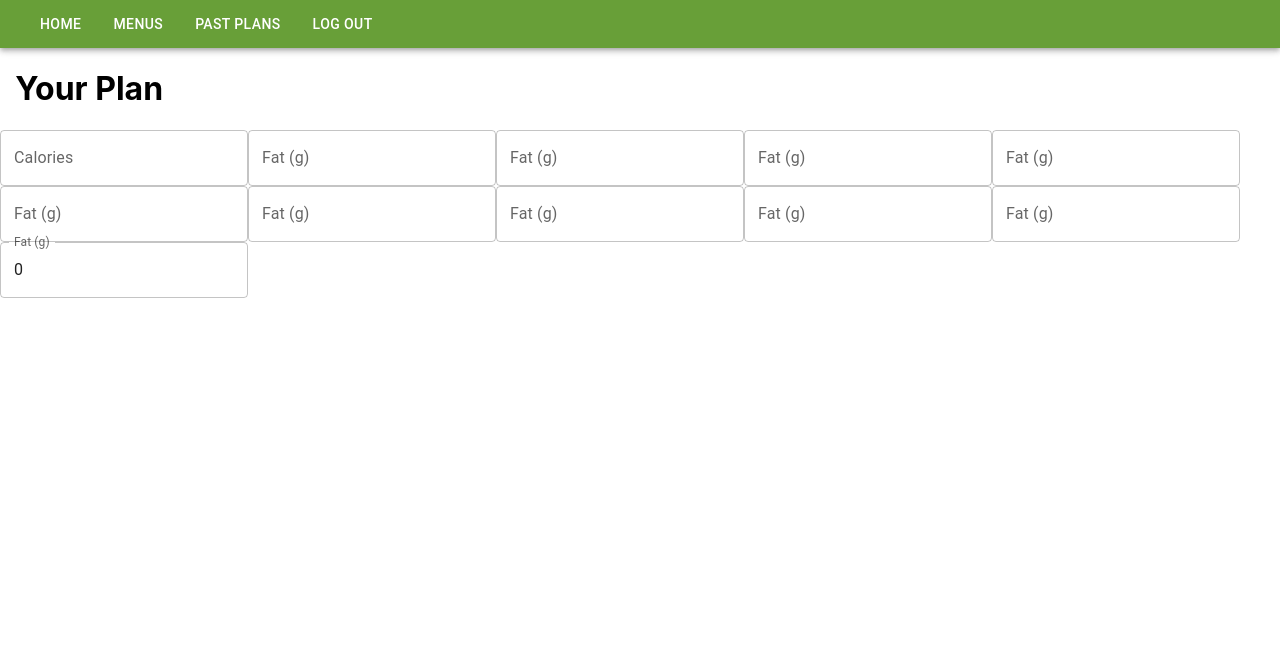
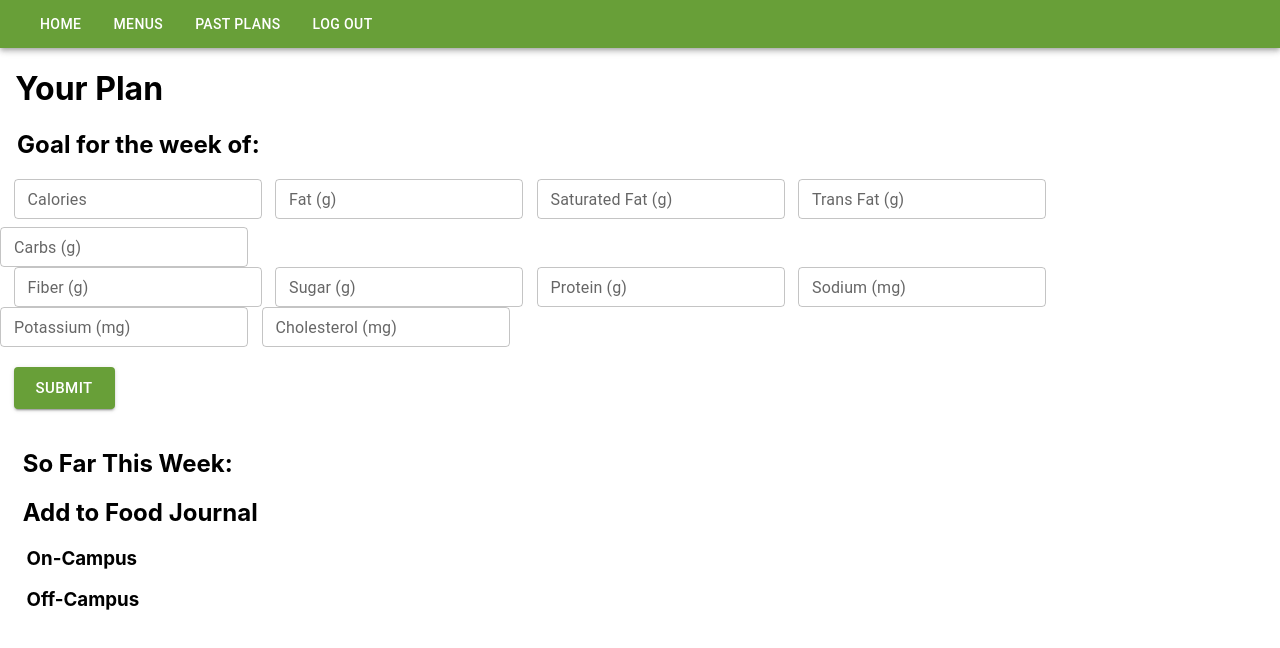
Before and after one commit to ColinMcKechney/advanced_db, a React (Create React App) app in the folder db_app/: page /Plan in a window 1280 px wide. Shown: the top 648 px of the page. Built offline with nearby package versions, Linux system fonts and the light colour scheme.

Commit message:
working on page formatting

```diff
--- a/db_app/src/components/Plan.js
+++ b/db_app/src/components/Plan.js
@@ -1,4 +1,4 @@
-import React,{useState} from 'react';
+import React,{useState, useReducer} from 'react';
 import {Routes, Route, useNavigate} from 'react-router-dom';
 import './Login.css';
 import Button from "@mui/material/Button";
@@ -21,6 +21,7 @@ import MenuIcon from '@mui/material/Menu'
 import MenuItem from '@mui/material/MenuItem';
 import {red, green, lightBlue, lightGreen} from '@mui/material/colors';
 import { ThemeProvider, createTheme } from '@mui/material/styles';
+import { Axios } from 'axios';
 
 const theme = createTheme({
     palette: {
@@ -61,6 +62,28 @@ function weekStart(){
   return db_date;
 }
 
+const [goalInput, setGoalInput] = useReducer(
+    (state, newState) => ({ ...state, ...newState }),
+    {
+      total_cal: "",
+      total_fat: "",
+      total_sat_fat: "",
+      total_trans_fat: "",
+      total_carbs: "",
+      total_fiber: "",
+      total_sugar: "",
+      total_protein: "",
+      total_sodium: "",
+      total_potassium: "",
+      total_cholesterol: "",
+    }
+);
+
+const handleSubmit = evt => {
+  let data = {goalInput}
+
+  Axios.post()
+}
 
   return (
         <ThemeProvider theme={theme}>
@@ -86,57 +109,110 @@ function weekStart(){
   </Toolbar>
 </AppBar>
       </div>
+      <div>
         <h1>&nbsp; Your Plan</h1>
+        <h2>&nbsp; &nbsp;Goal for the week of: </h2>
 
         <form>
+        <>&nbsp; &nbsp;</>
         <TextField
+          sx={{ paddingBottom: 1 }}
           id="calorie-input"
           label="Calories"
+          size ="small"
         />
+        <>&nbsp; &nbsp;</>
         <TextField
           id="fat-input"
           label="Fat (g)"
+          size="small"
         />
+        <>&nbsp; &nbsp;</>
         <TextField
           id="saturated_fat-input"
-          label="Fat (g)"
+          label="Saturated Fat (g)"
+          size="small"
         />
+        <>&nbsp; &nbsp;</>
         <TextField
           id="trans_fat-input"
-          label="Fat (g)"
+          label="Trans Fat (g)"
+          size="small"
         />
+        <>&nbsp; &nbsp;</>
         <TextField
           id="carbs-input"
-          label="Fat (g)"
+          label="Carbs (g)"
+          size="small"
         />
+        <br></br>
+        <>&nbsp; &nbsp;</>
         <TextField
           id="fiber-input"
-          label="Fat (g)"
+          label="Fiber (g)"
+          size="small"
         />
+        <>&nbsp; &nbsp;</>
         <TextField
           id="sugar-input"
-          label="Fat (g)"
+          label="Sugar (g)"
+          size="small"
         />
+        <>&nbsp; &nbsp;</>
         <TextField
           id="protein-input"
-          label="Fat (g)"
-
+          label="Protein (g)"
+          size="small"
         />
+        <>&nbsp; &nbsp;</>
         <TextField
           id="sodium-input"
-          label="Fat (g)"
+          label="Sodium (mg)"
+          size="small"
         />
+        <>&nbsp; &nbsp;</>
         <TextField
           id="potassium-input"
-          label="Fat (g)"
+          label="Potassium (mg)"
+          size="small"
         />
+        <>&nbsp; &nbsp;</>
         <TextField
           id="cholesterol-input"
-          label="Fat (g)"
-          defaultValue="0"
+          label="Cholesterol (mg)"
+          size="small"
         />
+        <br></br>
+        <br></br>
+        <>&nbsp; &nbsp;</>
+        <Button
+        type="submit"
+        variant="contained"
+        size = "large">
+        Submit</Button>
         </form>
+      </div>
+      <br></br>
 
+      <div>
+        <h2>
+          &nbsp; &nbsp;
+          So Far This Week:
+        </h2>
+      </div>
+
+      <div>
+        <h2>
+          &nbsp; &nbsp;
+          Add to Food Journal
+        </h2>
+        <h3> &nbsp; &nbsp; &nbsp;
+          On-Campus
+        </h3>
+        <h3> &nbsp; &nbsp; &nbsp;
+          Off-Campus
+        </h3>
+      </div>
 
     </ThemeProvider>
 
```
